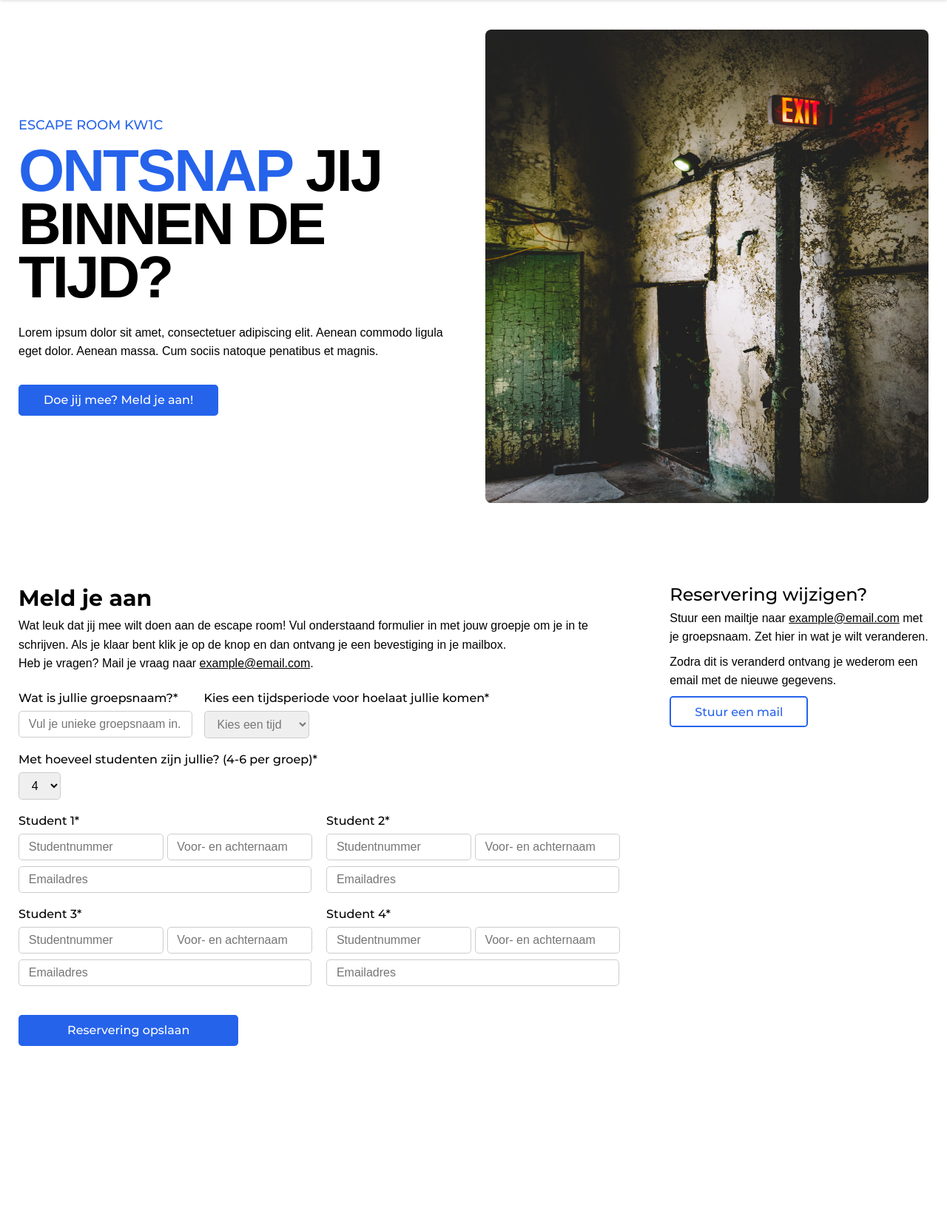
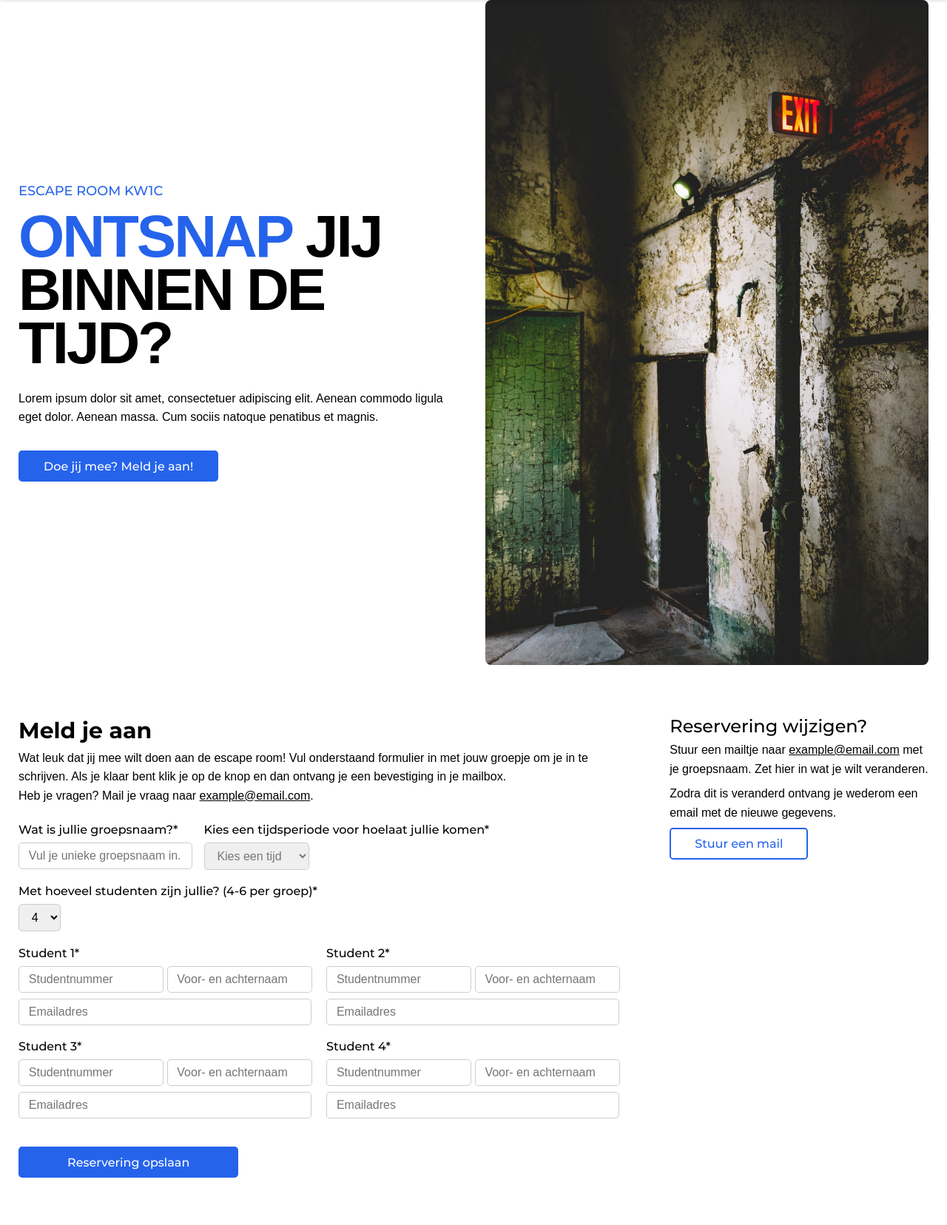
Before and after one commit to pepijnemmers/escape-de-tombe, a PHP site: page / in a window 1280 px wide. Shown: the part 80-1736 px from the top of the page at 74% size. Before the commit the page ends 1494 px from the top, so only its background shows below. Run offline with PHP 8.4, Linux system fonts and the light colour scheme; some web fonts are replaced.

Commit message:
responsive scss

```diff
--- /dev/null
+++ b/styles/_mixins.scss
@@ -0,0 +1,5 @@
+@mixin tablet {
+    @media screen and (max-width: 768px) {
+        @content;
+    }
+}
--- a/styles/styles.css
+++ b/styles/styles.css
@@ -285,7 +299,7 @@ header div .btn:nth-child(1) {
           align-items: center;
 }
 .hero .container {
-  height: calc(100vh - 8rem);
+  min-height: calc(100vh - 8rem);
   display: -webkit-box;
   display: -ms-flexbox;
   display: flex;
@@ -314,12 +328,19 @@ header div .btn:nth-child(1) {
   margin-bottom: 2em;
 }
 .hero .container > img {
-  height: 80vh;
+  min-height: 80vh;
   width: auto;
   border-radius: 0.5em;
+  -o-object-fit: cover;
+     object-fit: cover;
 }
 .hero img:nth-child(2) {
   width: 20vw;
+}
+@media screen and (max-width: 768px) {
+  .hero img:nth-child(2) {
+    display: none;
+  }
 }
 
 .aanmelden .container {
@@ -386,8 +418,8 @@ header div .btn:nth-child(1) {
 }
 .aanmelden form > .students > div {
   -webkit-box-flex: 1;
-      -ms-flex: 1 1 45%;
-          flex: 1 1 45%;
+      -ms-flex: 1 1 max(350px, 45%);
+          flex: 1 1 max(350px, 45%);
 }
 .aanmelden form .students > div input {
   width: 49%;
--- a/styles/styles.scss
+++ b/styles/styles.scss
@@ -214,7 +229,7 @@ header {
     align-items: center;
 
     .container {
-        height: calc(100vh - $header-height);
+        min-height: calc(100vh - $header-height);
         display: flex;
         justify-content: space-between;
         align-items: center;
@@ -237,13 +252,18 @@ header {
             }
         }
         & > img {
-            height: 80vh;
+            min-height: 80vh;
             width: auto;
             border-radius: .5em;
+            object-fit: cover;
         }
     }
     img:nth-child(2) {
         width: 20vw;
+
+        @include tablet {
+            display: none;
+        }
     }
 }
 
@@ -297,7 +323,7 @@ header {
             column-gap: 1em;
 
             & > div {
-                flex: 1 1 45%;
+                flex: 1 1 max(350px, 45%);
             }
         }
         .students > div input {
@@ -361,6 +393,16 @@ header {
             &[src*="down"] {
                 transform: translateY(2rem);
             }
+            @media screen and (max-width: 1180px) {
+                width: 10vw;
+            }
+            @include tablet {
+                display: none;
+            }
+        }
+        @include tablet {
+            flex-wrap: wrap;
+            gap: 2em;
         }
     }
 }
```
Also changed, not shown: other parts of styles/styles.css (+54 -5 lines), other parts of styles/styles.scss (+33 -6 lines).
